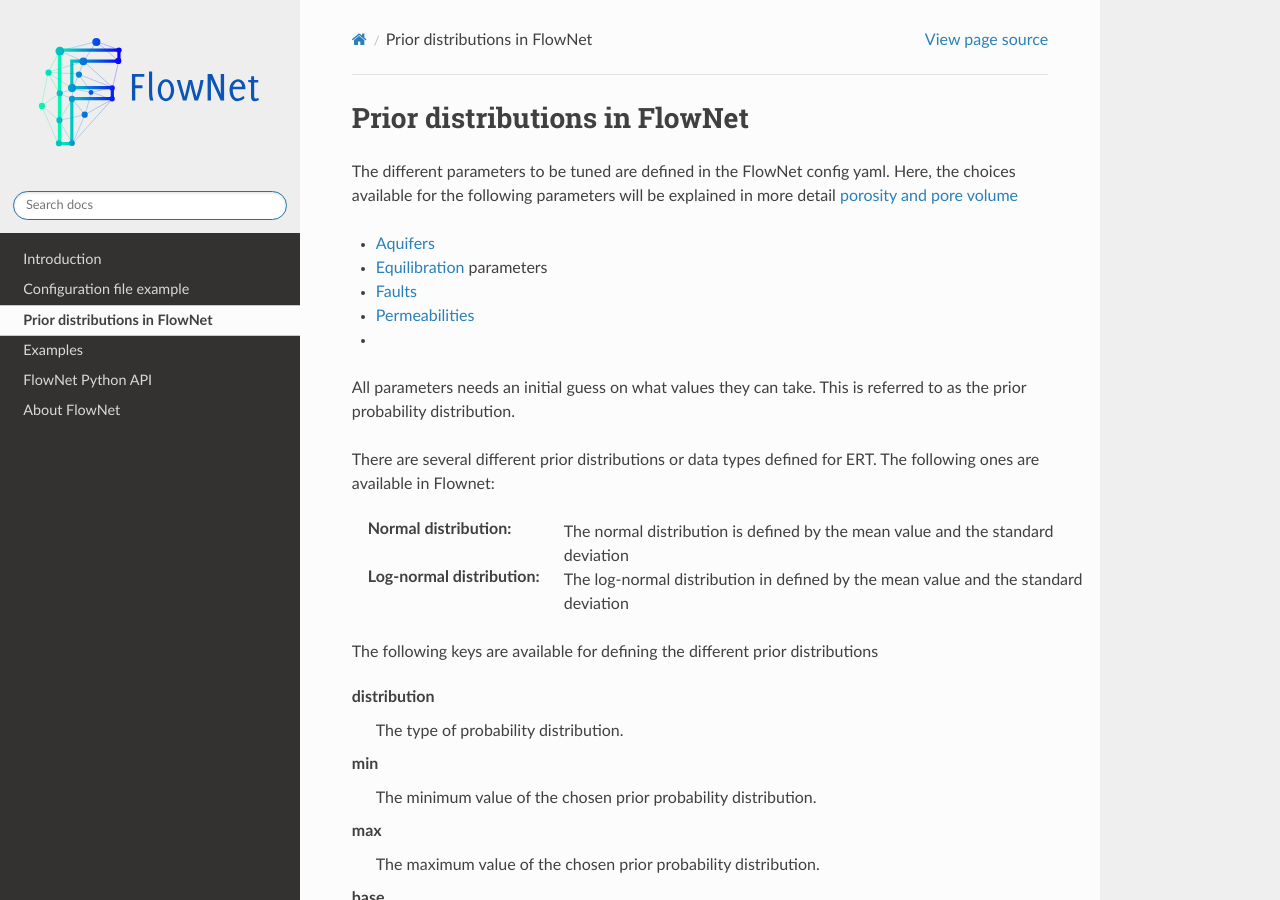
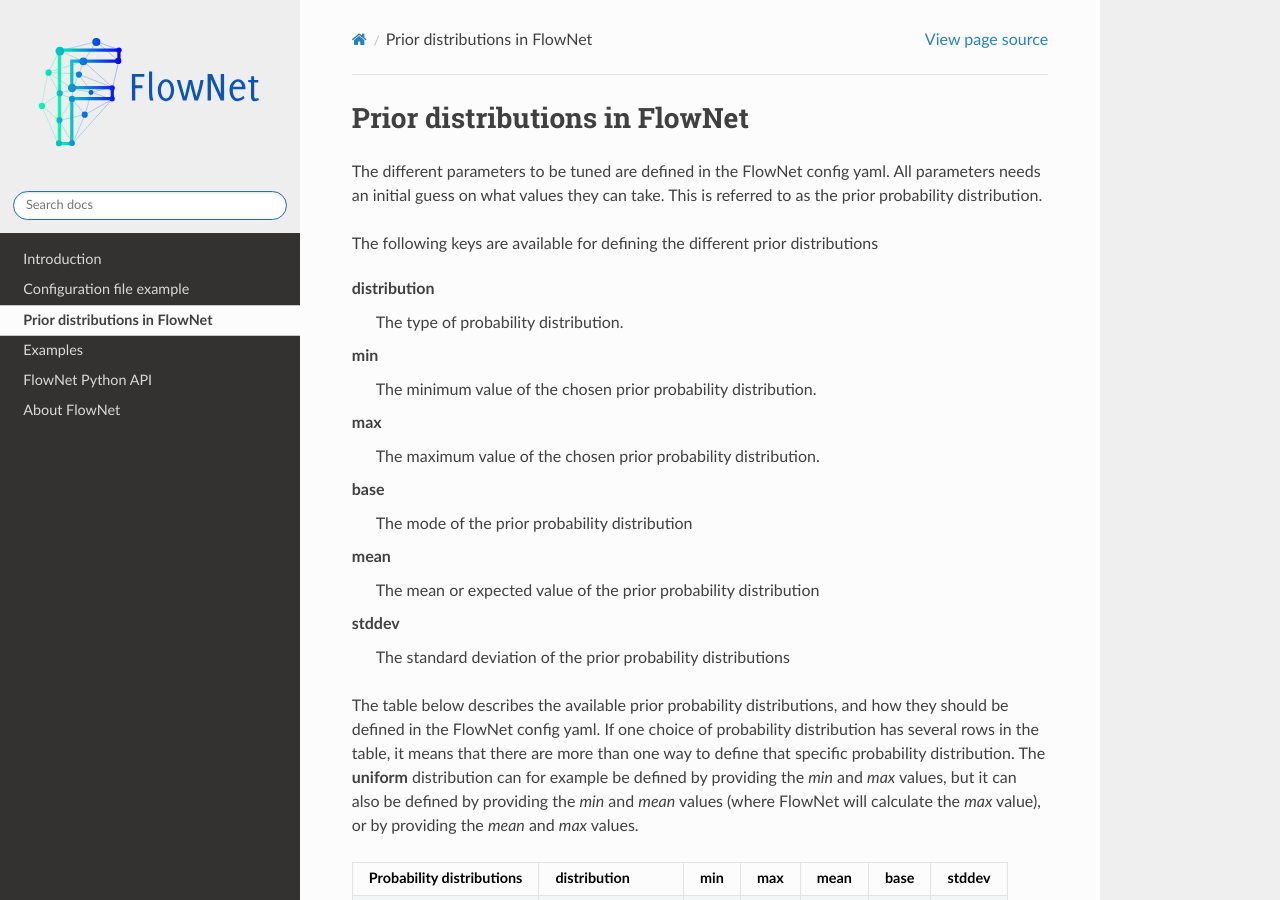
Before and after one commit to equinor/flownet, a Sphinx documentation site: the page built from docs/parametrization.rst, in a window 1280 px wide and 900 px high. Built offline with Sphinx 7.4.7 and the Read the Docs theme 2.0.0, drawn with Linux system fonts in a browser that asks for light colours.

Commit message:
Update parametrization.rst

```diff
--- a/docs/parametrization.rst
+++ b/docs/parametrization.rst
@@ -2,34 +2,8 @@ Prior distributions in FlowNet
 ===========================================
 
 The different parameters to be tuned are defined in the FlowNet config yaml.
-Here, the choices available for the following parameters will be explained in more detail :ref:`porosity and pore volume<porosity-and-pore-volume>`
-
-* Aquifers_
-* Equilibration_ parameters
-* Faults_
-* Permeabilities_
-*
-
-
 All parameters needs an initial guess on what values they can take.
 This is referred to as the prior probability distribution.
-
-There are several different prior distributions or data types defined for ERT.
-The following ones are available in Flownet:
-
-:Normal distribution: The normal distribution is defined by the mean value and the standard deviation
-
-:Log-normal distribution: The log-normal distribution in defined by the mean value and the standard deviation
-
-
-.. _Aquifers:
-.. _Equilibration:
-.. _Faults:
-.. _Permeabilities:
-.. _porosity-and-pore-volume:
-
-
-
 
 The following keys are available for defining the different prior distributions
 
```
